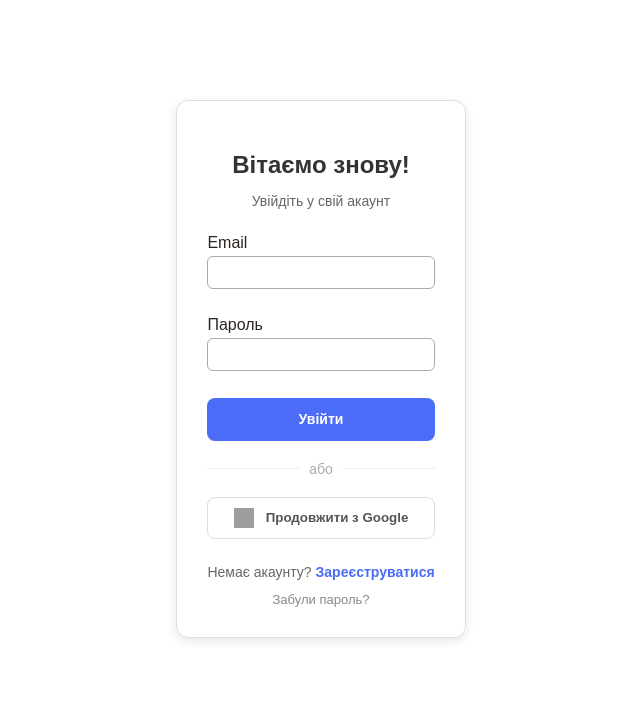
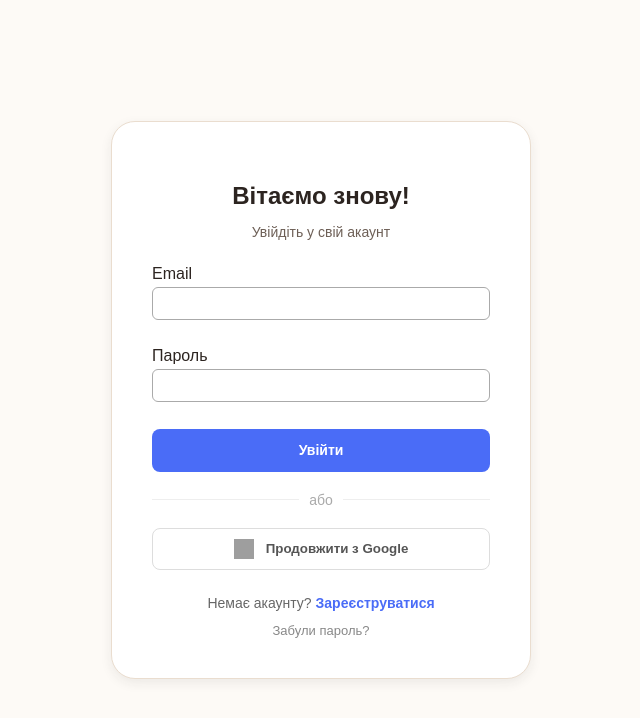
Before and after one commit to SoftServe-Garage-Project/bookstore-ui, a React (Create React App) app: page /login in a window 1280 px wide. Shown: the top 718 px of the page, without its empty margins (319-959 px from the left). Built offline with nearby package versions, Linux system fonts and the light colour scheme; no server answers; grey boxes are pictures that could not be loaded.

Commit message:
fix + update

```diff
--- a/src/components/AuthForm/AuthFormWrapper.module.css
+++ b/src/components/AuthForm/AuthFormWrapper.module.css
@@ -1,8 +1,32 @@
+.pageContainer {
+  display: flex;
+  align-items: center;
+  justify-content: center;
+  min-height: 100dvh;
+  background-color: var(--bg-header);
+  padding: 20px;
+  box-sizing: border-box;
+}
+
 .wrapper {
-  max-width: 400px;
-  margin: 100px auto;
-  padding: 30px;
-  border: 1px solid #ddd;
-  border-radius: 12px;
-  box-shadow: 0 3px 10px rgba(0, 0, 0, 0.1);
+  width: 100%;
+  max-width: 420px;
+  padding: 40px;
+  background-color: var(--bg-container);
+  border: 1px solid var(--border-color);
+  border-radius: 24px;
+  box-shadow: var(--shadow);
+  box-sizing: border-box;
+  transition: background-color 0.3s ease, border-color 0.3s ease;
 }
+
+@media (max-width: 480px) {
+  .wrapper {
+    padding: 30px 20px;
+    border-radius: 20px;
+  }
+
+  .pageContainer {
+    padding: 10px;
+  }
+}
--- a/src/components/AuthForm/AuthFormWrapper.tsx
+++ b/src/components/AuthForm/AuthFormWrapper.tsx
@@ -2,8 +2,10 @@ import styles from './AuthFormWrapper.module.css';
 
 export default function AuthFormWrapper({ children }: { children: React.ReactNode }) {
   return (
-    <div className={styles.wrapper}>
-      {children}
+    <div className={styles.pageContainer}>
+      <div className={styles.wrapper}>
+        {children}
+      </div>
     </div>
   );
 }
--- a/src/pages/LoginPage/LoginPage.module.css
+++ b/src/pages/LoginPage/LoginPage.module.css
@@ -6,13 +6,13 @@
 .title {
   font-size: 24px;
   font-weight: 700;
-  color: #333;
+  color: var(--text-main);
   margin-bottom: 8px;
 }
 
 .subtitle {
   font-size: 14px;
-  color: #666;
+  color: var(--text-muted);
 }
 
 .form {
--- a/src/pages/RegisterPage/RegisterPage.module.css
+++ b/src/pages/RegisterPage/RegisterPage.module.css
@@ -6,13 +6,13 @@
 .title {
   font-size: 24px;
   font-weight: 700;
-  color: #1a1a1a;
+  color: var(--text-main);
   margin-bottom: 8px;
 }
 
 .subtitle {
   font-size: 14px;
-  color: #718096;
+  color: var(--text-muted);
 }
 
 .form {
```
